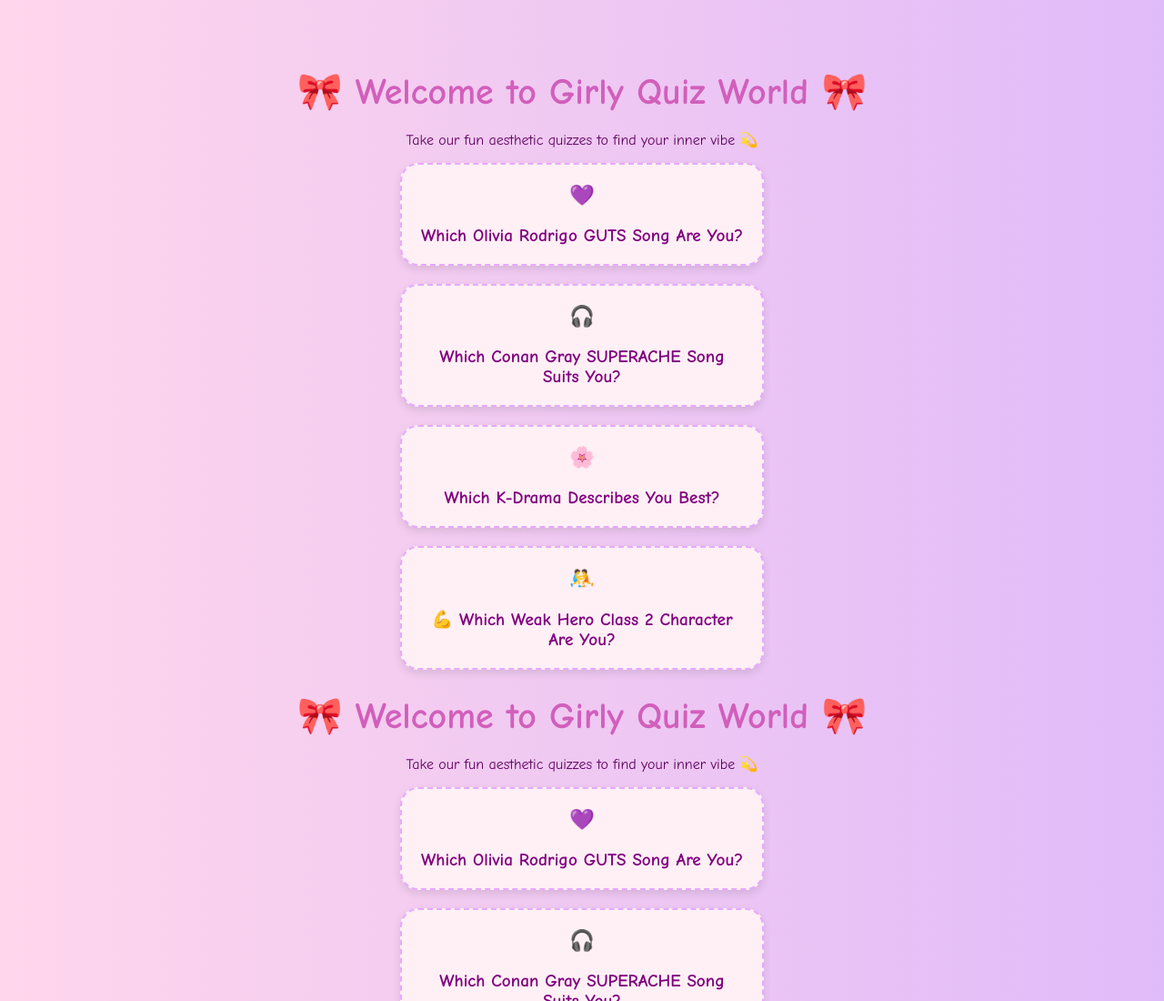
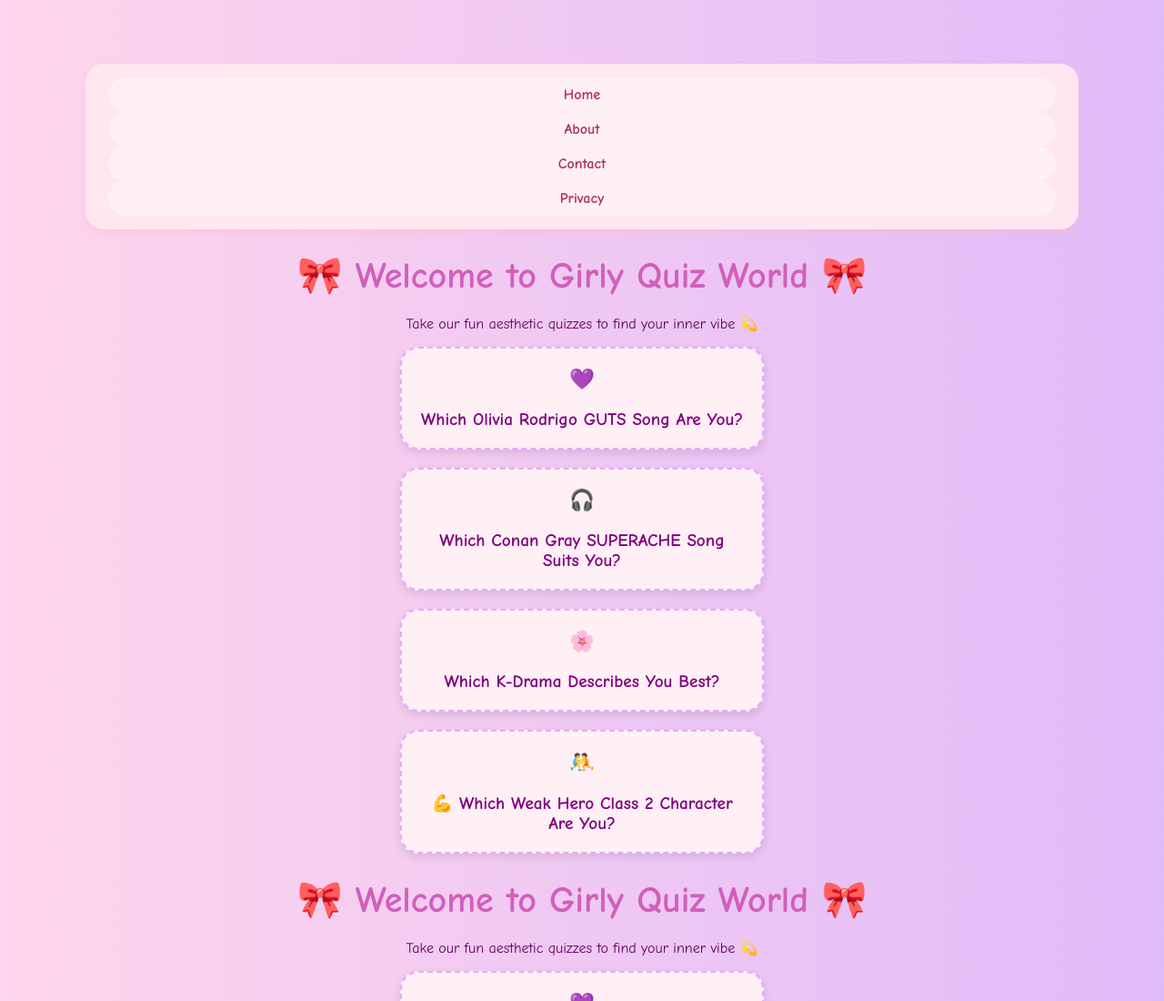
Before and after one commit to smawxx/Quickquiz.github.io, a plain HTML site: page index.html in a window 1280 px wide. Shown: the top 1100 px of the page at 91% size. Drawn offline with Linux system fonts and the light colour scheme.

Commit message:
Update index.html

```diff
--- a/index.html
+++ b/index.html
@@ -54,6 +54,12 @@
   </style>
 </head>
 <body>
+  <nav class="navbar">
+  <a href="index.html">Home</a>
+  <a href="about.html">About</a>
+  <a href="contact.html">Contact</a>
+  <a href="privacy.html">Privacy</a>
+  </nav>
   <h1>🎀 Welcome to Girly Quiz World 🎀</h1>
   <p>Take our fun aesthetic quizzes to find your inner vibe 💫</p>
 
```
